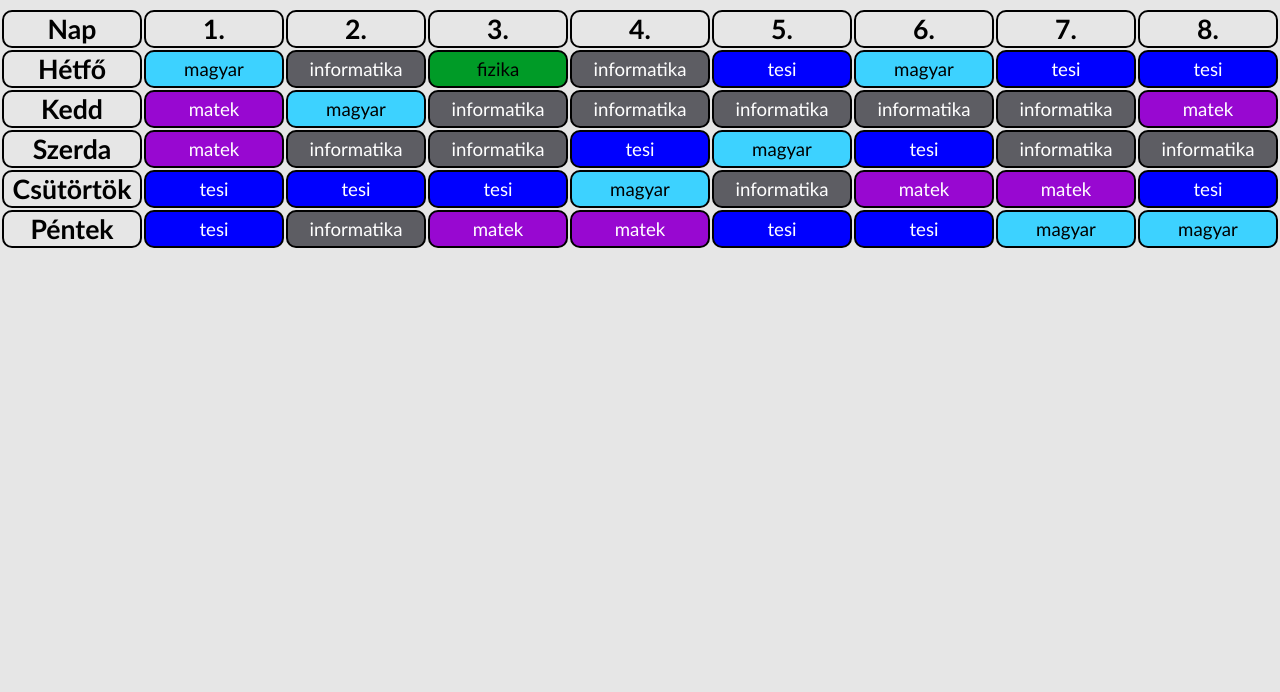
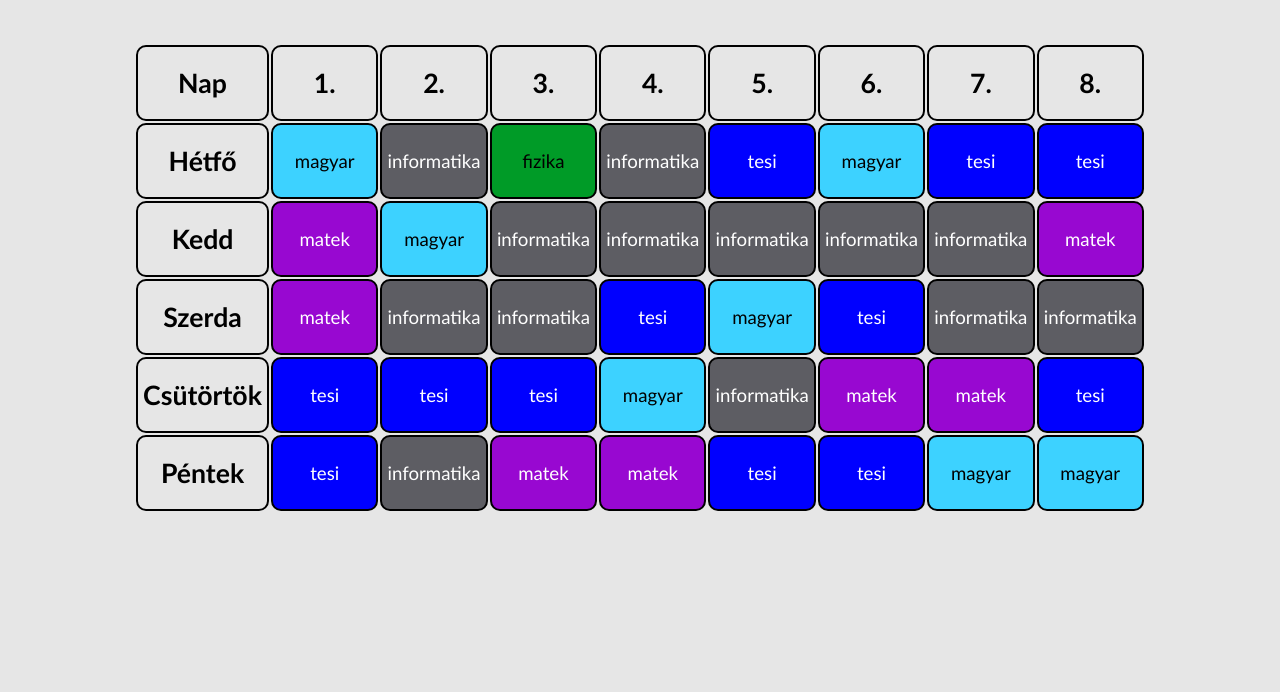
Before and after one commit to gicziunicorn/orarend-generator, a plain HTML site: page index.html in a window 1280 px wide. Shown: the part 108-800 px from the top of the page. Drawn offline with Linux system fonts and the light colour scheme.

Commit message:
Add files via upload

```diff
--- a/index.css
+++ b/index.css
@@ -37,21 +37,25 @@ table {
     margin-top: 10px;
 }
 
-th
+td
 {
-    width: 10%;
+    width: 8vw;
     font-size: 14pt;
     border: solid black 2px;
     border-radius: 10px;
     font-weight: normal;
-
+    text-align: center;
 }
 
-td
+th
 {
-    width: 100vw;
+    width: 10%;
     font-size: 20pt;
     border: solid black 1px;
+    border: solid 2px;
+    border-radius: 10px;
+    text-align: center;
+    font-weight: bolder;
 }
 
 #toggleColorschemeButton
@@ -107,13 +111,6 @@ header
 {
     margin-left: 40px;
 
-}
-.nap
-{
-    border: solid 2px;
-    border-radius: 10px;
-    text-align: center;
-    font-weight: bolder;
 }
 
 #setmode_container{
@@ -173,6 +170,15 @@ header
     box-shadow: 0px 0px 4px 0px black;
 }
 
+#elsodiv{
+    display: flex;
+    justify-content: center;
+    width: 90vw;
+    margin: 20px auto;
+    padding: 15px;
+    height: 60vh;
+}
+
 #reset img{
     width: 25px;
     height: 25px;
@@ -190,4 +196,14 @@ header
 #tema{
     margin:0 20px;
     font-size: 20px;
+    width: 100px;
+    text-align: center;
 }
+
+option{
+    border: 1px dashed grey;
+}
+
+select, option {
+    color: black !important;
+}
--- a/index.html
+++ b/index.html
@@ -37,9 +37,9 @@
 <div id="jobbdiv">
     <form action="changeTheme">
         <select id="tema">
-            <option value="alap">alap</option>
             <option value="szines">szines</option>
-            <option value="tuff">tuff</option>
+            <option value="">alap</option>
+            <option value="tuff">focis</option>
         </select>
     </form>
     <button id="reset" onclick="generalj()">
@@ -71,59 +71,59 @@
                 <th class="felsosor" >8.</th>
             </tr>
             <tr>
-                <td class="nap">Hétfő</td>
-                <th></th>
-                <th></th>
-                <th></th>
-                <th></th>
-                <th></th>
-                <th></th>
-                <th></th>
-                <th></th>
+                <th class="nap">Hétfő</th>
+                <td></td>
+                <td></td>
+                <td></td>
+                <td></td>
+                <td></td>
+                <td></td>
+                <td></td>
+                <td></td>
             </tr>
             <tr>
-                <td class="nap">Kedd</td>
-                <th></th>
-                <th></th>
-                <th></th>
-                <th></th>
-                <th></th>
-                <th></th>
-                <th></th>
-                <th></th>
+                <th class="nap">Kedd</th>
+                <td></td>
+                <td></td>
+                <td></td>
+                <td></td>
+                <td></td>
+                <td></td>
+                <td></td>
+                <td></td>
             </tr>
             <tr>
-                <td class="nap">Szerda</td>
-                <th></th>
-                <th></th>
-                <th></th>
-                <th></th>
-                <th></th>
-                <th></th>
-                <th></th>
-                <th></th>
+                <th class="nap">Szerda</th>
+                <td></td>
+                <td></td>
+                <td></td>
+                <td></td>
+                <td></td>
+                <td></td>
+                <td></td>
+                <td></td>
             </tr>
             <tr>
-                <td class="nap">Csütörtök</td>
-                <th></th>
-                <th></th>
-                <th></th>
-                <th></th>
-                <th></th>
-                <th></th>
-                <th></th>
-                <th></th>
-                </tr>
+                <th class="nap">Csütörtök</th>
+                <td></td>
+                <td></td>
+                <td></td>
+                <td></td>
+                <td></td>
+                <td></td>
+                <td></td>
+                <td></td>
+            </tr>
             <tr>
-                <td class="nap">Péntek</td>
-                <th></th>
-                <th></th>
-                <th></th>
-                <th></th>
-                <th></th>
-                <th></th>
-                <th></th>
-                <th></th>
+                <th class="nap">Péntek</th>
+                <td></td>
+                <td></td>
+                <td></td>
+                <td></td>
+                <td></td>
+                <td></td>
+                <td></td>
+                <td></td>
             </tr>
          </table>
         </div>
--- a/tuff.css
+++ b/tuff.css
@@ -1,15 +1,17 @@
 body {
-    background-image: url(pics/tuff-bg.png);
-    background-size: cover;
-    background-repeat: no-repeat;
+    background-image: url(pics/tuff-bg.png) !important;
+    background-size: cover !important;
+    background-repeat: no-repeat !important;
     & *{
         color: white !important;
         border-color: white !important;
     }
 }
+
 table {
     margin: 10px;
     height: 100%;
+    margin: 0 !important;
     border-collapse: collapse;
     & tr:first-child *{
         border-top: 0px !important;
@@ -26,9 +28,18 @@ table {
 }
 
 #elsodiv {
-    margin: 20px;
-    height: calc(100vh - 105px - 50px);
-    padding: 5px;
+    margin: 20px auto;
+    padding: 15px;
+    height: 60vh;
     border: 2px solid white;
     background-color: #00000049;
+    width: fit-content;
 }
+
+select, option {
+    color: black !important;
+}
+
+svg *{
+    color: black !important;
+}
```
